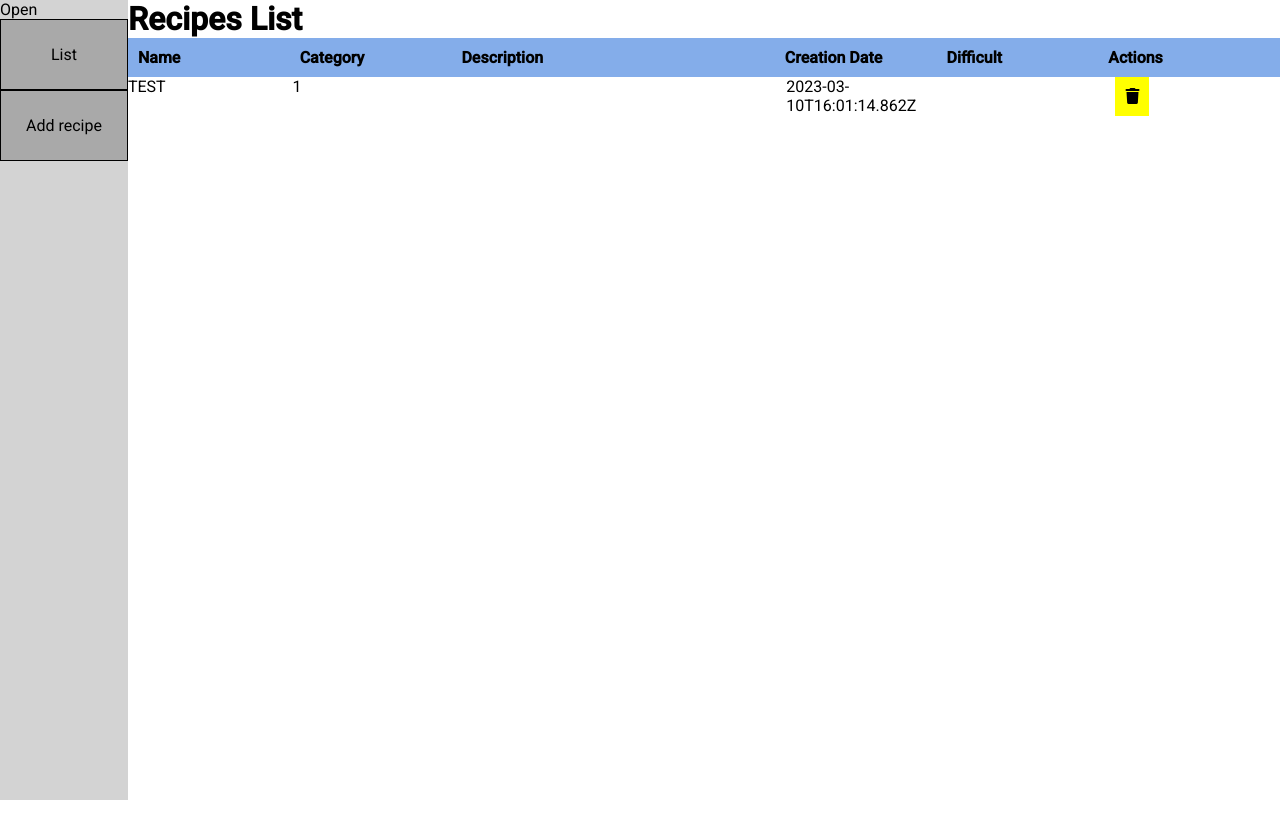
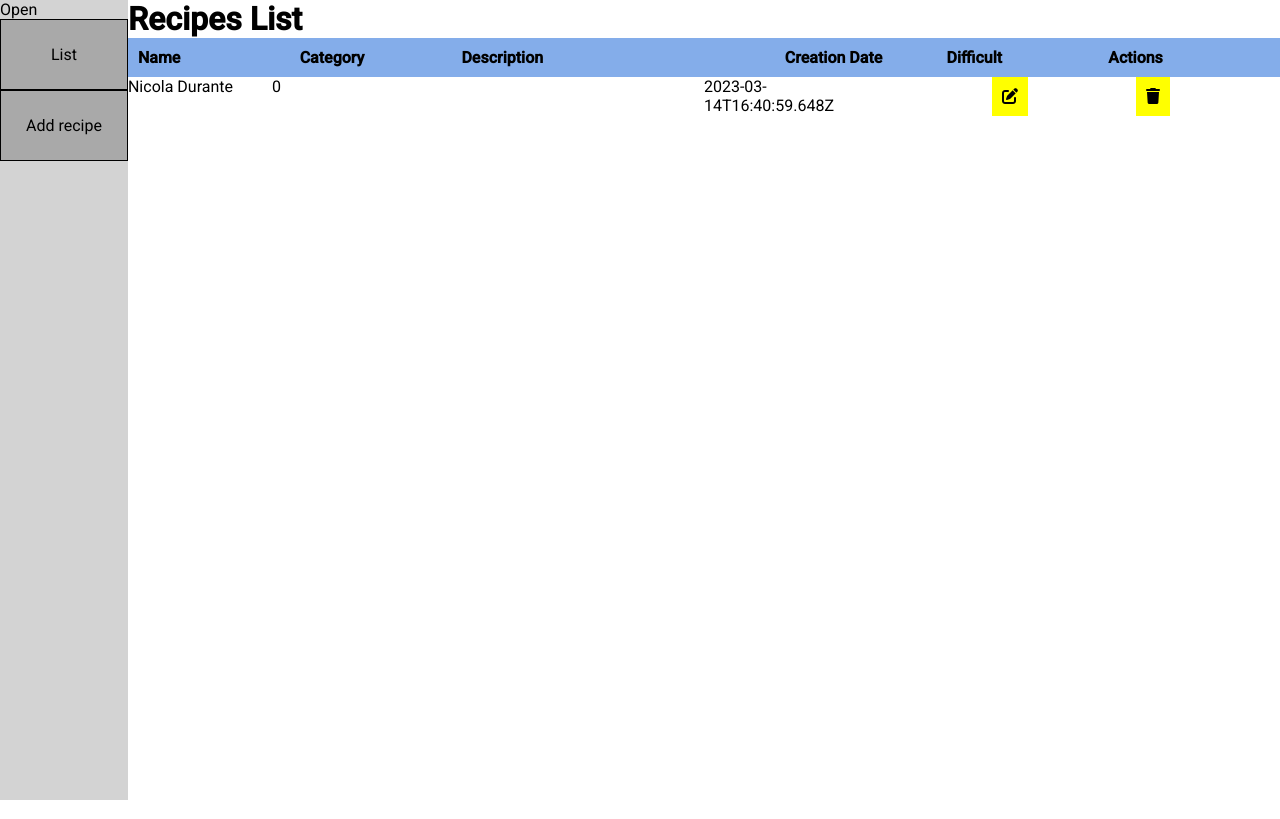
Before and after one commit to ndurante90/recipes-app, an Angular app: page /list in a window 1280 px wide. Built offline with nearby package versions, Linux system fonts and the light colour scheme; data requests are answered from the project's data file.

Commit message:
add dialogs service and dynamic component loading

```diff
--- a/src/app/app.module.ts
+++ b/src/app/app.module.ts
@@ -22,7 +22,6 @@ import {MatDialog, MAT_DIALOG_DATA, MatDialogRef, MatDialogModule} from '@angula
     AppComponent,
     RecipesListComponent,
     NavbarComponent,
-    AddRecipeComponent,
     ConfirmationDialogComponent
   ],
   imports: [
--- a/src/app/components/recipes-list/recipes-list.component.html
+++ b/src/app/components/recipes-list/recipes-list.component.html
@@ -15,6 +15,9 @@
        <div>{{recipe.creationDate}}</div>
        <div>{{recipe.difficult}}</div>
        <div>
+        <a (click)="this.editRecipe(recipe.id)" class="delete-btn"><i class="fa fa-edit"></i></a>
+       </div>
+       <div>
           <a (click)="this.openDeleteDialog(recipe.id)" class="delete-btn"><i class="fa fa-trash"></i></a>
        </div>
     </div>
--- a/src/app/components/recipes-list/recipes-list.component.ts
+++ b/src/app/components/recipes-list/recipes-list.component.ts
@@ -1,5 +1,7 @@
 import { Component, Input, OnInit } from '@angular/core';
 import { MatDialog } from '@angular/material/dialog';
+import { from, Observable, of } from 'rxjs';
+import { DialogsService } from 'src/app/services/dialogs.service';
 import { RecipesService } from 'src/app/services/recipes.service';
 import { ConfirmationDialogComponent } from 'src/app/shared/components/confirmation-dialog/confirmation-dialog.component';
 import { Recipe } from '../../model/recipes';
@@ -11,9 +13,10 @@ import { Recipe } from '../../model/recipes';
 })
 export class RecipesListComponent implements OnInit {
   recipes : Recipe[] | undefined;
+  private editRecipe$
+  = from(import('../../../app/components/add-recipe/add-recipe.component').then(component => component.AddRecipeComponent));
 
-  constructor(private recipesService: RecipesService, private dialog: MatDialog){
-
+  constructor(private recipesService: RecipesService, private dialog: MatDialog, private dialogsService: DialogsService){
   }
 
   ngOnInit(): void {
@@ -23,22 +26,44 @@ export class RecipesListComponent implements OnInit {
   }
 
   openDeleteDialog(id: string): void {
-    const dialogRef = this.dialog.open(ConfirmationDialogComponent, { data: { title: 'Delete a recipe'}});
-
+    const dialogRef = this.dialogsService.openDialog(undefined,
+                       { content: 'Are you sure you want to delete this item?'},
+                       [
+                          {
+                             name: 'Delete',
+                             action: () => {
+                               return this.deleteItem(id)
+                             },
+                             closeDialog: true
+                          }
+                        ]
+                       );
     dialogRef.afterClosed().subscribe(
       data => {
-        if(data.event == 'delete'){
-           this.deleteItem(id);
-        }
+         this.recipes = this.recipes?.filter(recipe => recipe.id != id);
       }
-    )
+    );
+
   }
 
-  deleteItem(id: string){
-     this.recipesService.deleteRecipe(id).subscribe(
-          (res) => {
-            this.recipes = this.recipes?.filter((recipe) => recipe.id != id);
-          }
-    );
+  editRecipe(id: string){
+    const dialogRef = this.dialogsService.openDialog(this.editRecipe$,
+      undefined,
+      [
+       {
+         name: 'Edit',
+         action: () => {
+           return null
+         },
+         closeDialog: true
+        }
+     ]
+      );
   }
+
+  deleteItem(id: string): Observable<any> {
+     return this.recipesService.deleteRecipe(id);
+  }
+
+
 }
--- /dev/null
+++ b/src/app/model/dialog-data.ts
@@ -0,0 +1,20 @@
+import { Observable } from "rxjs";
+
+export interface DialogActions {
+    name: string;
+    action: () => any;
+    //if closeDialog is true, the action is executed and if all is ok the dialog closes
+    //otherwise dialog still be opened
+    closeDialog?: boolean;
+}
+
+export interface DialogOptions {
+  title?: string;
+  content: string;
+}
+
+export interface DialogData {
+   component$?: Observable<any>;
+   dialogOptions?: DialogOptions;
+   dialogActions?: DialogActions[];
+}
--- /dev/null
+++ b/src/app/services/dialogs.service.ts
@@ -0,0 +1,46 @@
+import { DialogRef } from '@angular/cdk/dialog';
+import { Injectable } from '@angular/core';
+import { MatDialog, MatDialogRef } from '@angular/material/dialog';
+import { Observable } from 'rxjs';
+import { DialogActions, DialogData, DialogOptions } from '../model/dialog-data';
+import { ConfirmationDialogComponent } from '../shared/components/confirmation-dialog/confirmation-dialog.component';
+
+@Injectable({
+  providedIn: 'root'
+})
+export class DialogsService {
+
+  constructor(private dialog: MatDialog) { }
+
+  public openDialog(dynamicComponents$?: Observable<any>, options?: DialogOptions, actions?: DialogActions[]): MatDialogRef<ConfirmationDialogComponent, DialogData> {
+
+    let dynamicContent: any = dynamicComponents$;
+
+    const dialogData: DialogData = { component$: dynamicContent, dialogOptions: options, dialogActions: actions  };
+
+    const dialogRef = this.dialog.open(ConfirmationDialogComponent, { data: dialogData});
+
+    this.registerActions(dialogRef);
+
+    return dialogRef;
+
+  }
+
+
+  public registerActions(dialogRef: MatDialogRef<ConfirmationDialogComponent, DialogData>) {
+    /*dialogRef.afterClosed().subscribe(
+      data => {
+        console.log('here');
+        if(data. == 'delete'){
+           this.deleteItem(id);
+        }
+      }
+    )*/
+  }
+
+
+  public closeDialog(dialogRef: MatDialogRef<ConfirmationDialogComponent, DialogData>) {
+     dialogRef.close();
+  }
+
+}
--- a/src/app/shared/components/confirmation-dialog/confirmation-dialog.component.html
+++ b/src/app/shared/components/confirmation-dialog/confirmation-dialog.component.html
@@ -1,7 +1,23 @@
-<h2 mat-dialog-title>{{data.title}}</h2>
-<p mat-dialog-content>Are you sure you want to delete this item?</p>
+<h2 mat-dialog-title>dsfds</h2>
+<div mat-dialog-content>
+  <div *ngIf="data.component$!=undefined">
+      <!-- Are you sure you want to delete this item? -->
+      <ng-container *ngComponentOutlet="data.component$ | async">
+
+      </ng-container>
+  </div>
+  <div *ngIf="data.component$ == undefined">
+    {{data.dialogOptions?.content}}
+  </div>
+</div>
+<mat-dialog-actions>
+  <button mat-button *ngFor="let action of this.data.dialogActions" (click)="handleAction(action)">{{action.name}}</button>
+</mat-dialog-actions>
+<!--
 <mat-dialog-actions>
   <button mat-button mat-dialog-close>Cancel</button>
-  <!-- The mat-dialog-close directive optionally accepts a value as a result for the dialog. -->
+
   <button mat-button (click)="closeDialog()">Delete</button>
 </mat-dialog-actions>
+
+-->
--- a/src/app/shared/components/confirmation-dialog/confirmation-dialog.component.ts
+++ b/src/app/shared/components/confirmation-dialog/confirmation-dialog.component.ts
@@ -1,5 +1,6 @@
-import { Component, EventEmitter, Inject, Input, Output } from '@angular/core';
+import { Component, Inject } from '@angular/core';
 import { MatDialogRef, MAT_DIALOG_DATA } from '@angular/material/dialog';
+import { DialogActions, DialogData } from 'src/app/model/dialog-data';
 
 @Component({
   selector: 'app-confirmation-dialog',
@@ -8,16 +9,26 @@ import { MatDialogRef, MAT_DIALOG_DATA } from '@angular/material/dialog';
 })
 
 /** Component that display a dialog and performed or not an action */
-export class ConfirmationDialogComponent {
+export class ConfirmationDialogComponent  {
+  constructor(public dialogRef: MatDialogRef<ConfirmationDialogComponent>,
+              @Inject(MAT_DIALOG_DATA) public data: DialogData)
+  {
 
-  constructor(public dialogRef:  MatDialogRef<any>,
-              @Inject(MAT_DIALOG_DATA) public data: {title: string})
-  {
   }
 
+  handleAction(dialogAction: DialogActions){
+    const val = dialogAction.action();
+    val.subscribe(
+      (res: any) => {
+        console.log(res);
 
-  closeDialog(){
-    this.dialogRef.close({event: 'delete'});
+        alert('Operazione completata');
+
+        if(dialogAction.closeDialog) {
+          this.dialogRef.close();
+        }
+      },
+      (err: any) => console.log(err)
+    );
   }
-
 }
--- a/src/data/recipes.json
+++ b/src/data/recipes.json
@@ -1,11 +1,12 @@
 {
   "recipes": [
     {
-      "creationDate": "2023-03-10T16:01:14.862Z",
-      "name": "TEST",
-      "category": 1,
+      "creationDate": "2023-03-14T16:40:59.648Z",
+      "name": "Nicola Durante",
+      "category": 0,
       "description": "",
-      "id": "BisRlxB"
+      "difficult": "",
+      "id": 2
     }
   ]
 }
```
Also changed, not shown: src/app/components/add-recipe/add-recipe.component.ts (+7 -1 lines), 1 other file (tests, documents, lock files or other folders).
